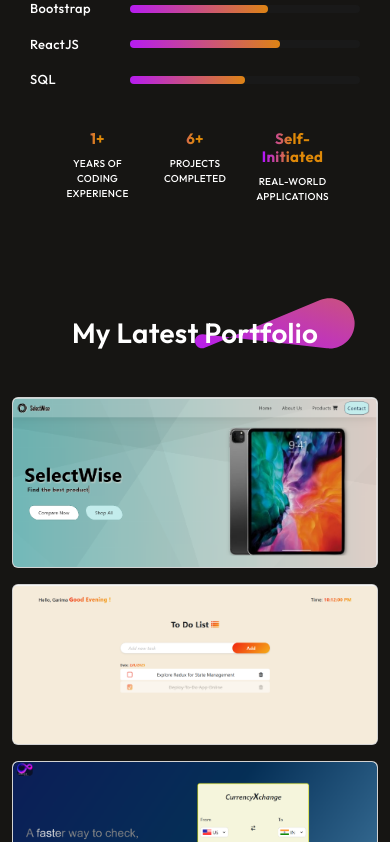
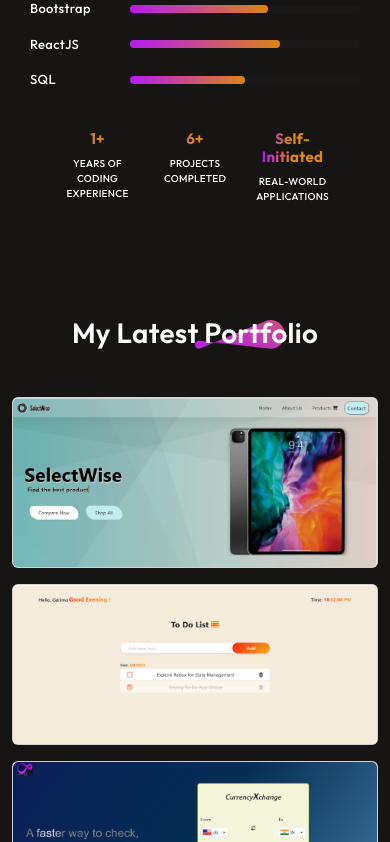
Before and after one commit to Gariiiiii/myPortfolio, a React (Vite) app: page / in a window 390 px wide. Shown: the part 1096-1938 px from the top of the page. Built offline with nearby package versions, Linux system fonts and the light colour scheme.

Commit message:
Update MyWork.css

```diff
--- a/src/components/MyWork.jsx/MyWork.css
+++ b/src/components/MyWork.jsx/MyWork.css
@@ -36,3 +36,55 @@
 .project-card:hover .overlay {
     opacity: 1;
 }
+
+
+/* Responsive Design */
+@media (max-width: 992px) { /* Tablets */
+    .mywork img {
+        width: 130px;
+    }
+
+    .theme-pattern {
+        width: 80px;
+    }
+}
+
+@media (max-width: 768px) { /* Smaller Tablets & Large Phones */
+    .mywork img {
+        width: 110px;
+    }
+
+    .project-card img {
+        width: 100%;
+        height: auto;
+    }
+
+    .overlay {
+        font-size: 0.9rem;
+        padding: 5px;
+    }
+}
+
+@media (max-width: 576px) { /* Mobile Screens */
+    .mywork img {
+        width: 90px;
+    }
+
+    .mywork .mywork-img{
+        padding: 0 25px;
+    }
+
+    .theme-pattern {
+        width: 60px;
+    }
+
+    .project-card img {
+        width: 100%;
+        height: auto;
+    }
+
+    .overlay {
+        font-size: 0.8rem;
+        padding: 5px;
+    }
+}
```
